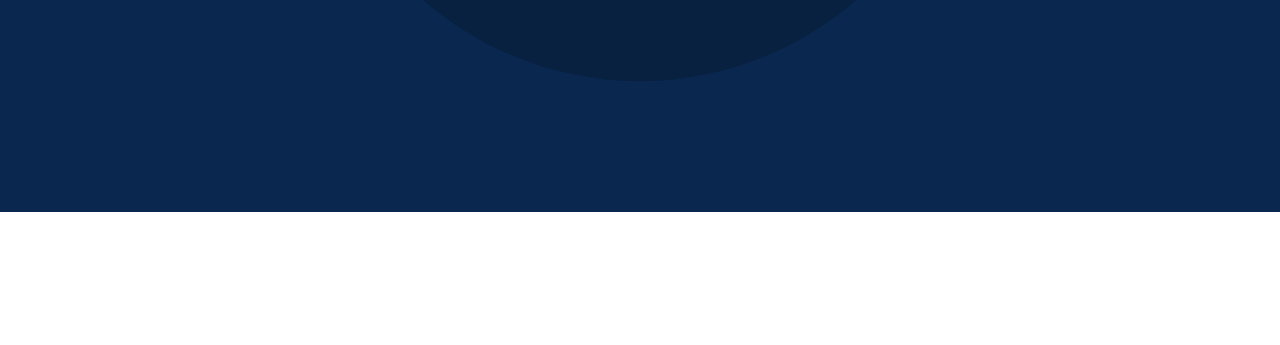
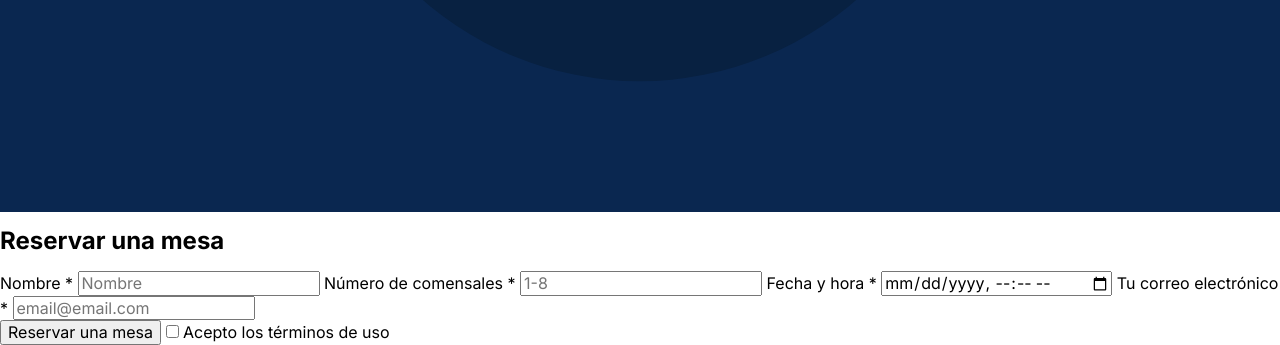
Before and after one commit to CryptidByte/web_project_coffeeshop, a plain HTML site: page index.html in a window 1280 px wide. Shown: the part 1579-1924 px from the top of the page. Before the commit the page ends 1791 px from the top, so only its background shows below. Drawn offline with Linux system fonts and the light colour scheme.

Commit message:
Add reservation form with input fields for name, diners, date, and email

```diff
--- a/index.html
+++ b/index.html
@@ -104,7 +104,47 @@
             </div>
           </div>
         </section>
-        <section class="reservation" id="reservation"></section>
+        <section class="reservation" id="reservation">
+          <h2 class="reservation__title">Reservar una mesa</h2>
+          <form action="#" class="reservation__form form">
+            <div class="form__fieldset">
+              <label for="name" class="form__label">Nombre *</label>
+              <input
+                id="name"
+                type="text"
+                class="form__input"
+                placeholder="Nombre"
+              />
+              <label for="diners" class="form__label"
+                >Número de comensales *</label
+              >
+              <input
+                id="diners"
+                type="number"
+                class="form__input"
+                placeholder="1-8"
+              />
+              <label for="date-time" class="form__label">Fecha y hora *</label>
+              <input id="date-time" type="datetime-local" class="form__input" />
+              <label for="email" class="form__label"
+                >Tu correo electrónico *</label
+              >
+              <input
+                id="email"
+                type="email"
+                class="form__input"
+                placeholder="email@email.com"
+              />
+            </div>
+            <button type="submit" class="form__button">
+              Reservar una mesa
+            </button>
+            <input id="terms" type="checkbox" class="form__checkbox" />
+            <label for="terms" class="form__label"
+              >Acepto los términos de uso</label
+            >
+          </form>
+        </section>
       </main>
       <footer class="footer"></footer>
     </div>
```
